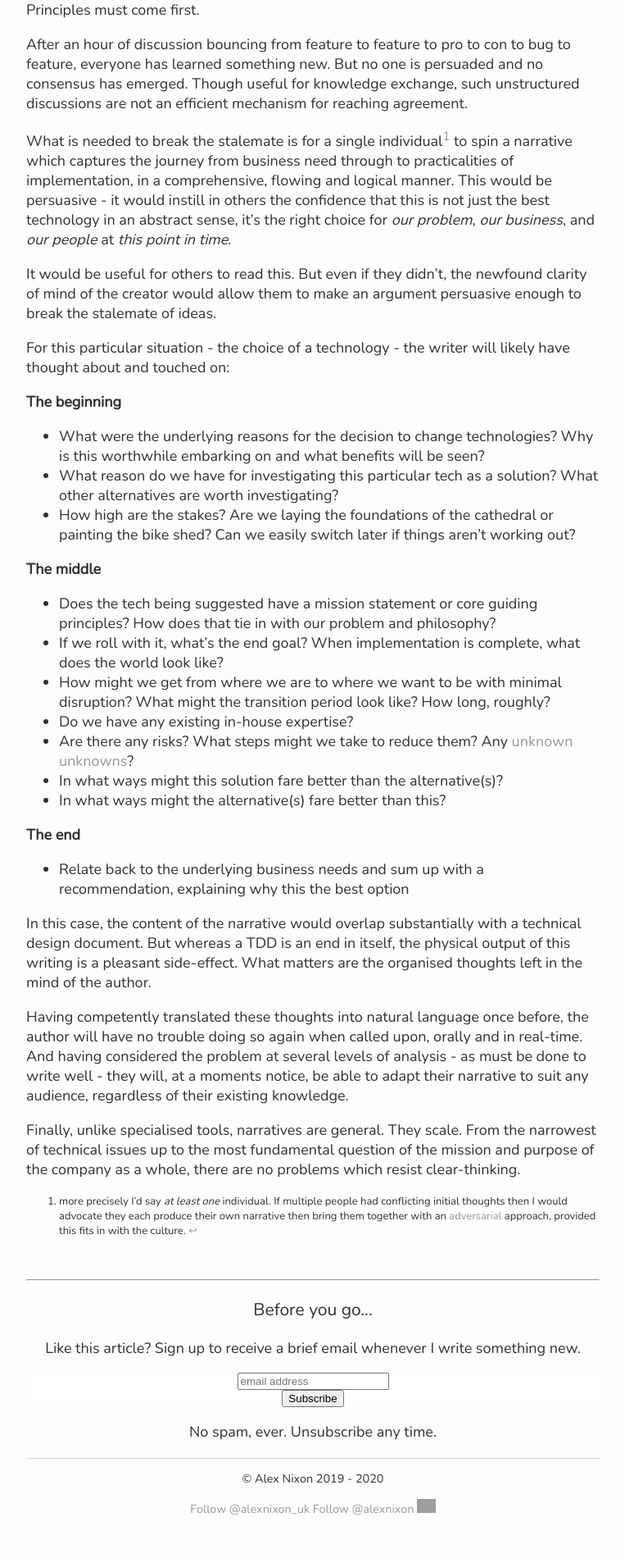
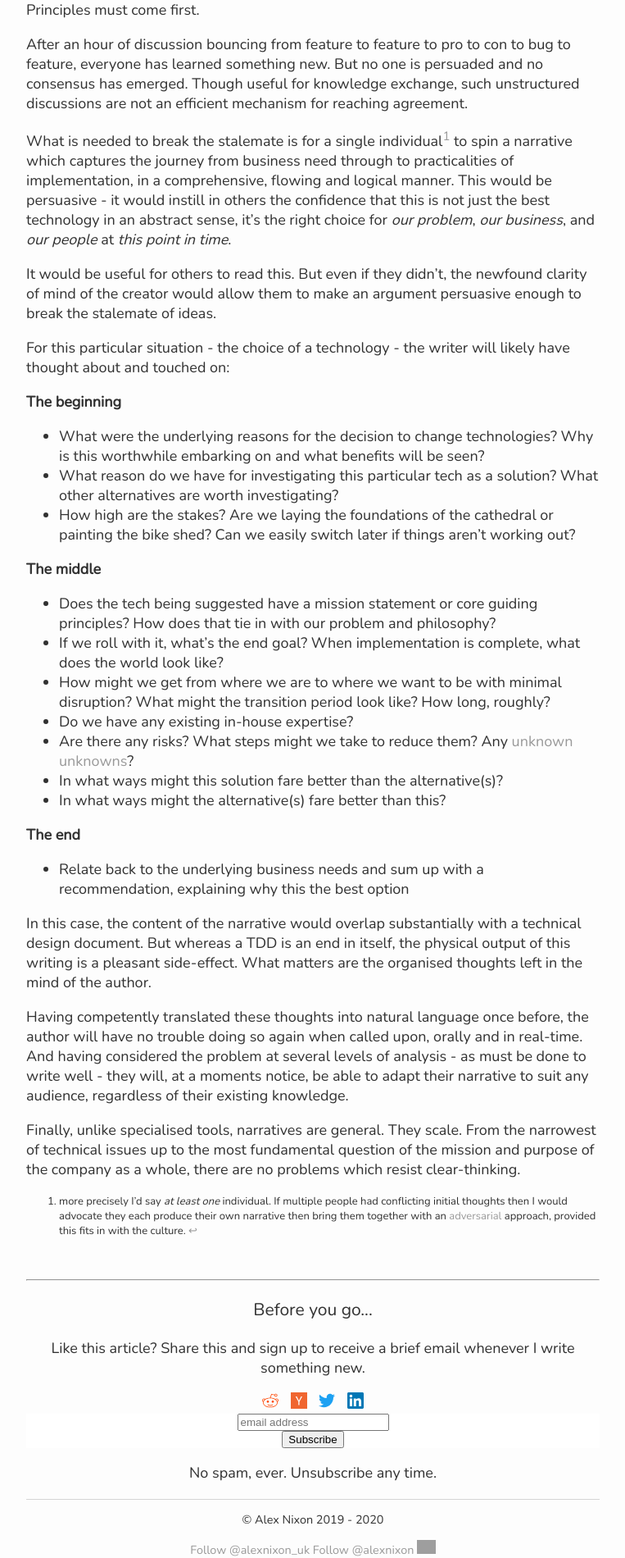
Before and after one commit to alexnixon/alexnixon.github.io, a Jekyll site: the page built from _posts/2019-12-10-writing.md, in a window 1280 px wide. Shown: the part 2348-4248 px from the top of the page at 82% size, without its empty margins (258-1021 px from the left). Built offline with Jekyll 4.4.1, drawn with Linux system fonts in a browser that asks for light colours; comment, search, counter and statistics services are not loaded; before the commit the page ends 4198 px from its top, so only the background shows below that; grey boxes are pictures that could not be loaded.

Commit message:
Add share buttons

```diff
--- /dev/null
+++ b/_includes/share-buttons.html
@@ -0,0 +1,67 @@
+<style>
+/* Share buttons */
+.sharebuttons {
+  margin: 0 auto 0 auto;
+}
+
+.sharebuttons ul {
+  margin: 0;
+  padding: 0;
+  text-align: center;
+}
+
+.sharebuttons ul li {
+  display: inline;
+  margin: 5px;
+}
+
+.sharebuttons ul li a {
+  text-decoration: none;
+}
+
+.sharebuttons ul li svg {
+  width: 2rem;
+  height: 2rem;
+}
+
+.sharebuttons .reddit svg {
+  fill: #FF4500;
+}
+
+.sharebuttons .hn svg {
+  fill: #F0652F;
+}
+
+.sharebuttons .twitter svg {
+  fill: #1DA1F2;
+}
+
+.sharebuttons .linkedin svg {
+  fill: #0077B5;
+}
+</style>
+
+<div class="sharebuttons">
+  <ul>
+    <li class="reddit">
+      <a href="http://www.reddit.com/submit?url={{ page.url | replace:'index.html','' | prepend: site.baseurl | prepend: site.url | uri_escape}}&title={{ page.title | default:"" | uri_escape }}" target="_blank">
+        {% include social/reddit.svg %}
+      </a>
+    </li>
+    <li class="hn">
+      <a href="http://news.ycombinator.com/submitlink?u={{ page.url | replace:'index.html','' | prepend: site.baseurl | prepend: site.url | uri_escape}}&t={{ page.title | default:"" | uri_escape}}" target="_blank">
+        {% include social/hn.svg %}
+      </a>
+    </li>
+    <li class="twitter">
+      <a href="https://twitter.com/intent/tweet?via=alexnixon_uk&url={{ page.url | replace:'index.html','' | prepend: site.baseurl | prepend: site.url | uri_escape}}&text={{ page.title | default:"" | uri_escape}}" target="_blank">
+        {% include social/twitter.svg %}
+      </a>
+    </li>
+    <li class="linkedin">
+      <a href="https://www.linkedin.com/shareArticle?mini=true&url={{ page.url | replace:'index.html','' | prepend: site.baseurl | prepend: site.url | uri_escape}}&title={{ page.title | default:"" | uri_escape}}" target="_blank">
+        {% include social/linkedin.svg %}
+      </a>
+    </li>
+  </ul>
+</div>
--- a/_layouts/post.html
+++ b/_layouts/post.html
@@ -18,8 +18,10 @@ layout: default
 <div class="email-signup">
   <h3>Before you go...</h3>
   <p class="email-signup-text">
-    Like this article? Sign up to receive a brief email whenever I write something new.
+    Like this article? Share this and sign up to receive a brief email whenever I write something new.
   </p>
+
+  {% include share-buttons.html %}
 
   <!-- Begin Mailchimp Signup Form -->
   <link href="//cdn-images.mailchimp.com/embedcode/horizontal-slim-10_7.css" rel="stylesheet" type="text/css">
```
Also changed, not shown: _includes/social/hn.svg (added), _includes/social/linkedin.svg (added), _includes/social/reddit.svg (added), _includes/social/twitter.svg (added).
